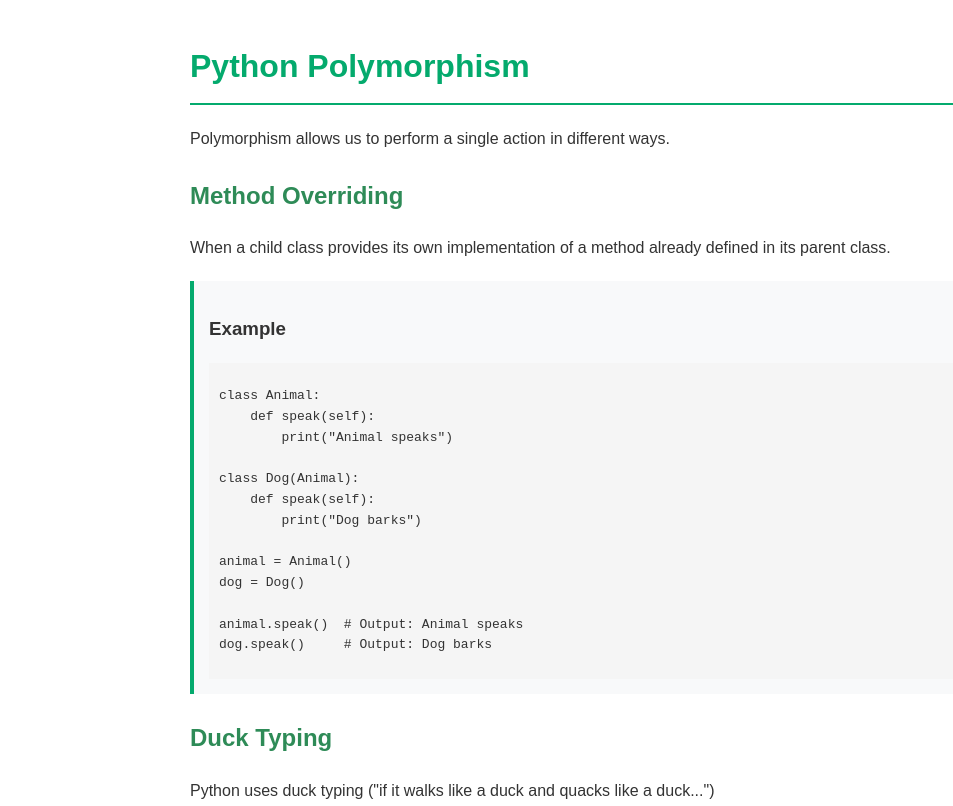
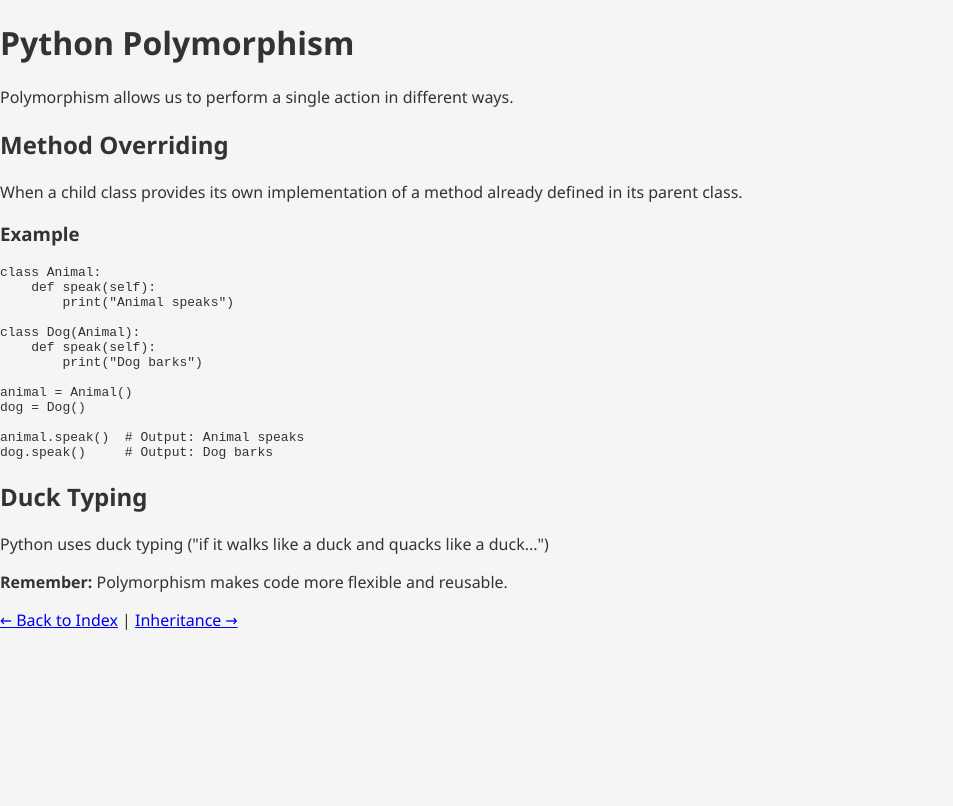
Before and after one commit to thotasatishbabu/python, a plain HTML site: page polymorphism.html in a window 1280 px wide. Shown: the top 806 px of the page, without its empty margins (0-953 px from the left). Drawn offline with Linux system fonts and the light colour scheme.

Commit message:
Update styles.css

```diff
--- a/styles.css
+++ b/styles.css
@@ -1,52 +1,86 @@
 body {
-    font-family: Arial, sans-serif;
-    line-height: 1.6;
-    margin: 0 auto;
-    max-width: 900px;
-    padding: 20px;
+    font-family: 'Segoe UI', Tahoma, Geneva, Verdana, sans-serif;
+    margin: 0;
+    padding: 0;
+    background-color: #f5f5f5;
     color: #333;
 }
 
-h1 {
-    color: #04AA6D;
-    border-bottom: 2px solid #04AA6D;
-    padding-bottom: 10px;
+.container {
+    max-width: 1200px;
+    margin: 0 auto;
+    padding: 20px;
 }
 
-h2 {
-    color: #2E8B57;
-    margin-top: 25px;
+.auth-section {
+    margin: 20px 0;
+    padding: 10px;
+    background: #fff;
+    border-radius: 5px;
+    box-shadow: 0 2px 5px rgba(0,0,0,0.1);
 }
 
-.example {
-    background-color: #f8f9fa;
-    border-left: 4px solid #04AA6D;
-    padding: 15px;
-    margin: 20px 0;
+.notebook-container {
+    display: flex;
+    gap: 20px;
+    margin-top: 20px;
 }
 
-.note {
-    background-color: #FFF4CC;
-    border-left: 4px solid #FFC107;
+.sidebar {
+    width: 250px;
+    background: white;
     padding: 15px;
-    margin: 20px 0;
+    border-radius: 5px;
+    box-shadow: 0 2px 5px rgba(0,0,0,0.1);
 }
 
-.code {
-    background-color: #f5f5f5;
-    font-family: Consolas, monospace;
-    padding: 10px;
-    overflow-x: auto;
+.editor {
+    flex: 1;
+    background: white;
+    padding: 15px;
+    border-radius: 5px;
+    box-shadow: 0 2px 5px rgba(0,0,0,0.1);
 }
 
-.nav {
-    margin-top: 40px;
-    padding-top: 10px;
-    border-top: 1px solid #ddd;
+.toolbar {
+    margin-bottom: 15px;
+    display: flex;
+    gap: 10px;
 }
 
-.nav a {
-    color: #04AA6D;
-    text-decoration: none;
-    font-weight: bold;
+#markdownEditor {
+    width: 100%;
+    height: 400px;
+    padding: 10px;
+    border: 1px solid #ddd;
+    border-radius: 4px;
+    font-family: 'Courier New', monospace;
+    resize: vertical;
 }
+
+#preview {
+    margin-top: 20px;
+    padding: 15px;
+    border: 1px solid #eee;
+    border-radius: 4px;
+    min-height: 200px;
+}
+
+button {
+    padding: 8px 15px;
+    background-color: #2ea44f;
+    color: white;
+    border: none;
+    border-radius: 4px;
+    cursor: pointer;
+}
+
+button:hover {
+    background-color: #2c974b;
+}
+
+select {
+    padding: 8px;
+    border-radius: 4px;
+    border: 1px solid #ddd;
+}
```
